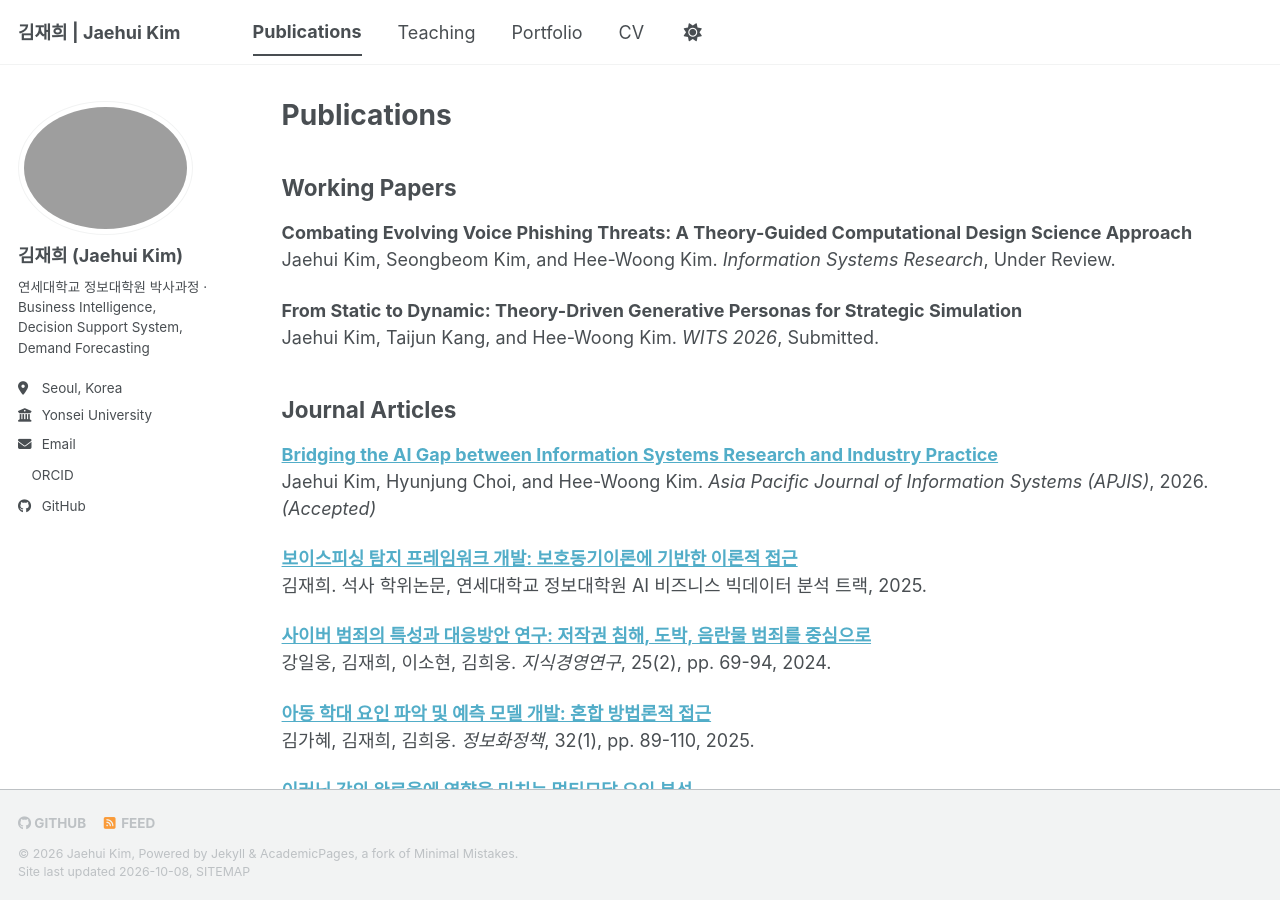
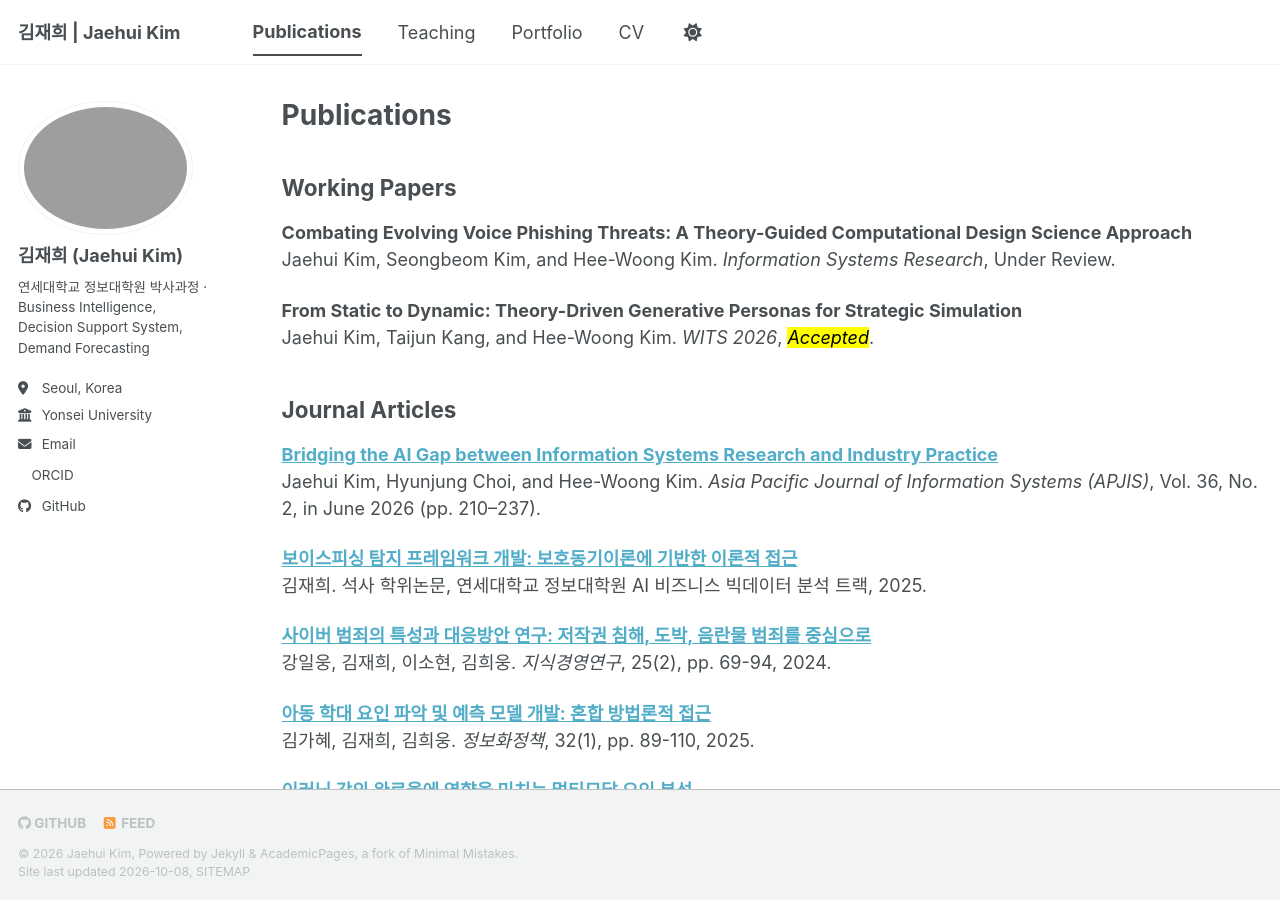
Before and after one commit to Keemjaehee/keemjaehee.github.io, a Jekyll site: the page built from _pages/publications.md, in a window 1280 px wide and 900 px high. Built offline with Jekyll 4.4.1, drawn with Linux system fonts in a browser that asks for light colours; a style sheet for code colours, icons or effects is not loaded.

Commit message:
Update publications: WITS 2026 accepted, APJIS volume info
Co-Authored-By: Claude Opus 5.5 <noreply@anthropic.com>

```diff
--- a/_pages/publications.md
+++ b/_pages/publications.md
@@ -11,12 +11,12 @@ author_profile: true
 Jaehui Kim, Seongbeom Kim, and Hee-Woong Kim. *Information Systems Research*, Under Review.
 
 **From Static to Dynamic: Theory-Driven Generative Personas for Strategic Simulation**<br>
-Jaehui Kim, Taijun Kang, and Hee-Woong Kim. *WITS 2026*, Submitted.
+Jaehui Kim, Taijun Kang, and Hee-Woong Kim. *WITS 2026*, <mark><em>Accepted</em></mark>.
 
 ## Journal Articles
 
 **[Bridging the AI Gap between Information Systems Research and Industry Practice](/publication/2026-bridging-ai-gap)**<br>
-Jaehui Kim, Hyunjung Choi, and Hee-Woong Kim. *Asia Pacific Journal of Information Systems (APJIS)*, 2026. *(Accepted)*
+Jaehui Kim, Hyunjung Choi, and Hee-Woong Kim. *Asia Pacific Journal of Information Systems (APJIS)*, Vol. 36, No. 2, in June 2026 (pp. 210–237).
 
 **[보이스피싱 탐지 프레임워크 개발: 보호동기이론에 기반한 이론적 접근](/publication/2025-master-thesis)**<br>
 김재희. 석사 학위논문, 연세대학교 정보대학원 AI 비즈니스 빅데이터 분석 트랙, 2025.
```
Also changed, not shown: _publications/2026-01-01-bridging-ai-gap.md (+1 -1 lines).
